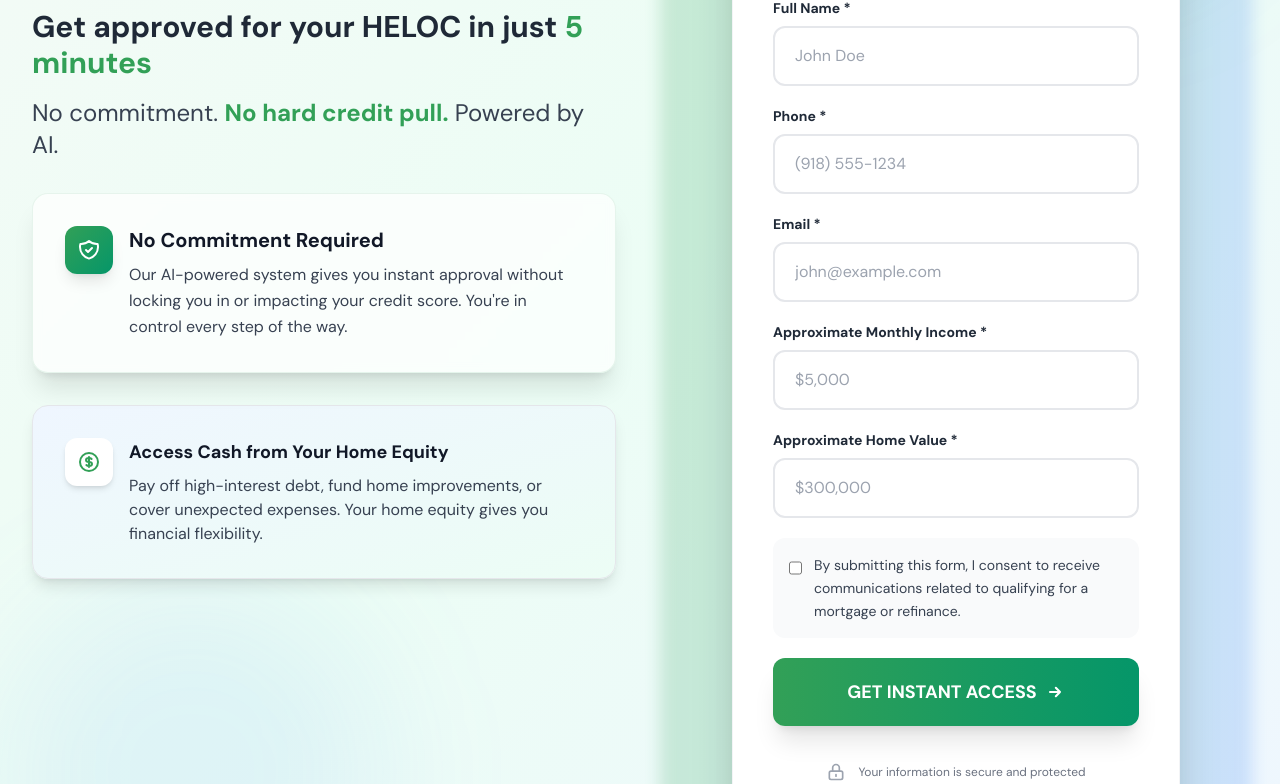
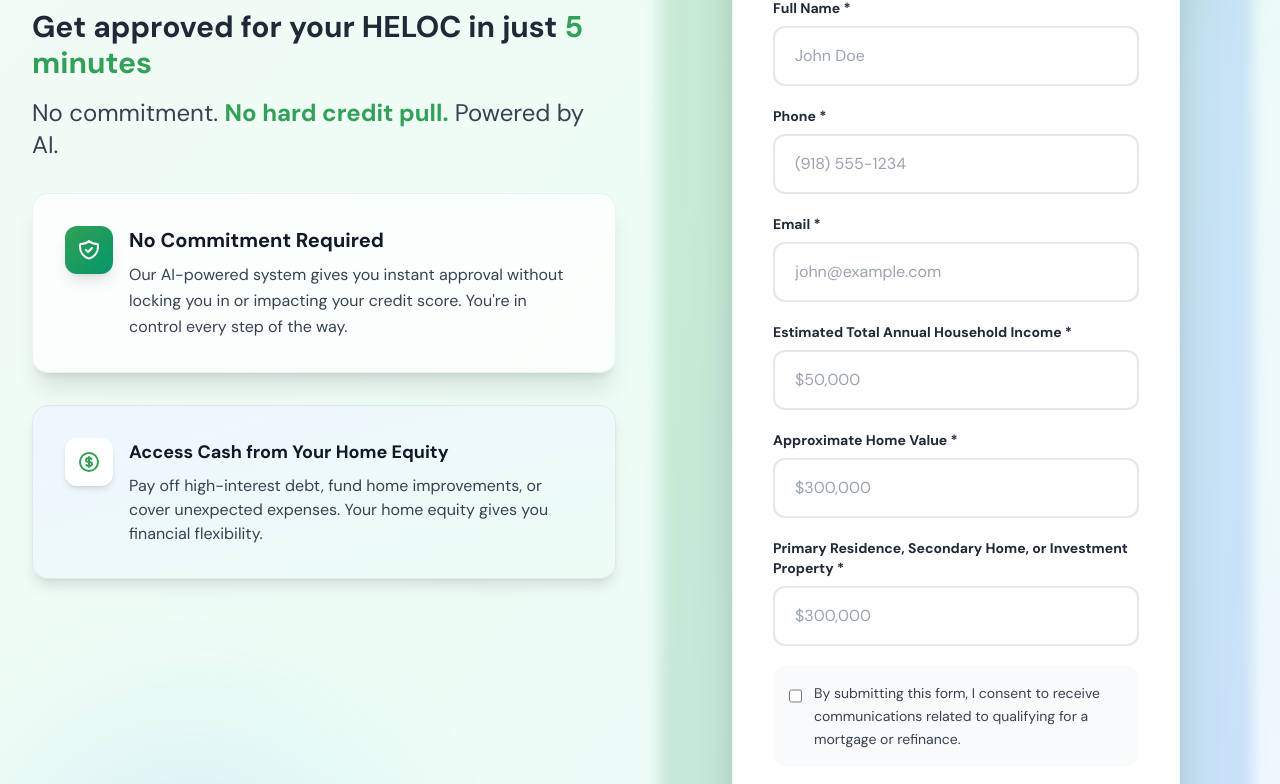
Before and after one commit to colin357/DanielHomeLoans, a Next.js app: page /landing in a window 1280 px wide. Shown: the part 397-1181 px from the top of the page. Built offline with nearby package versions, Linux system fonts and the light colour scheme.

Commit message:
Update income label and input fields in LandingForm

```diff
--- a/app/components/LandingForm.tsx
+++ b/app/components/LandingForm.tsx
@@ -125,15 +125,15 @@ export default function LandingForm() {
 
               <div>
                 <label htmlFor="income" className="block text-sm font-bold text-gray-800 mb-2">
-                  Approximate Monthly Income *
+                  Estimated Total Annual Household Income *
                 </label>
                 <input
                   type="text"
-                  id="income"
-                  name="income"
+                  id="Estimated Total Annual Household Income"
+                  name="Estimated Total Annual Household Income"
                   required
                   className="w-full px-5 py-4 rounded-xl border-2 border-gray-200 focus:border-primary-green focus:ring-4 focus:ring-primary-green/10 outline-none transition-all text-gray-900 placeholder-gray-400"
-                  placeholder="$5,000"
+                  placeholder="$50,000"
                 />
               </div>
 
@@ -145,6 +145,20 @@ export default function LandingForm() {
                   type="text"
                   id="homeValue"
                   name="homeValue"
+                  required
+                  className="w-full px-5 py-4 rounded-xl border-2 border-gray-200 focus:border-primary-green focus:ring-4 focus:ring-primary-green/10 outline-none transition-all text-gray-900 placeholder-gray-400"
+                  placeholder="$300,000"
+                />
+              </div>
+
+              <div>
+                <label htmlFor="PrimaryOrSecondary" className="block text-sm font-bold text-gray-800 mb-2">
+                  Primary Residence, Secondary Home, or Investment Property *
+                </label>
+                <input
+                  type="text"
+                  id="Primary Residence, Secondary Home, or Investment Property"
+                  name="Primary Residence, Secondary Home, or Investment Property"
                   required
                   className="w-full px-5 py-4 rounded-xl border-2 border-gray-200 focus:border-primary-green focus:ring-4 focus:ring-primary-green/10 outline-none transition-all text-gray-900 placeholder-gray-400"
                   placeholder="$300,000"
```
